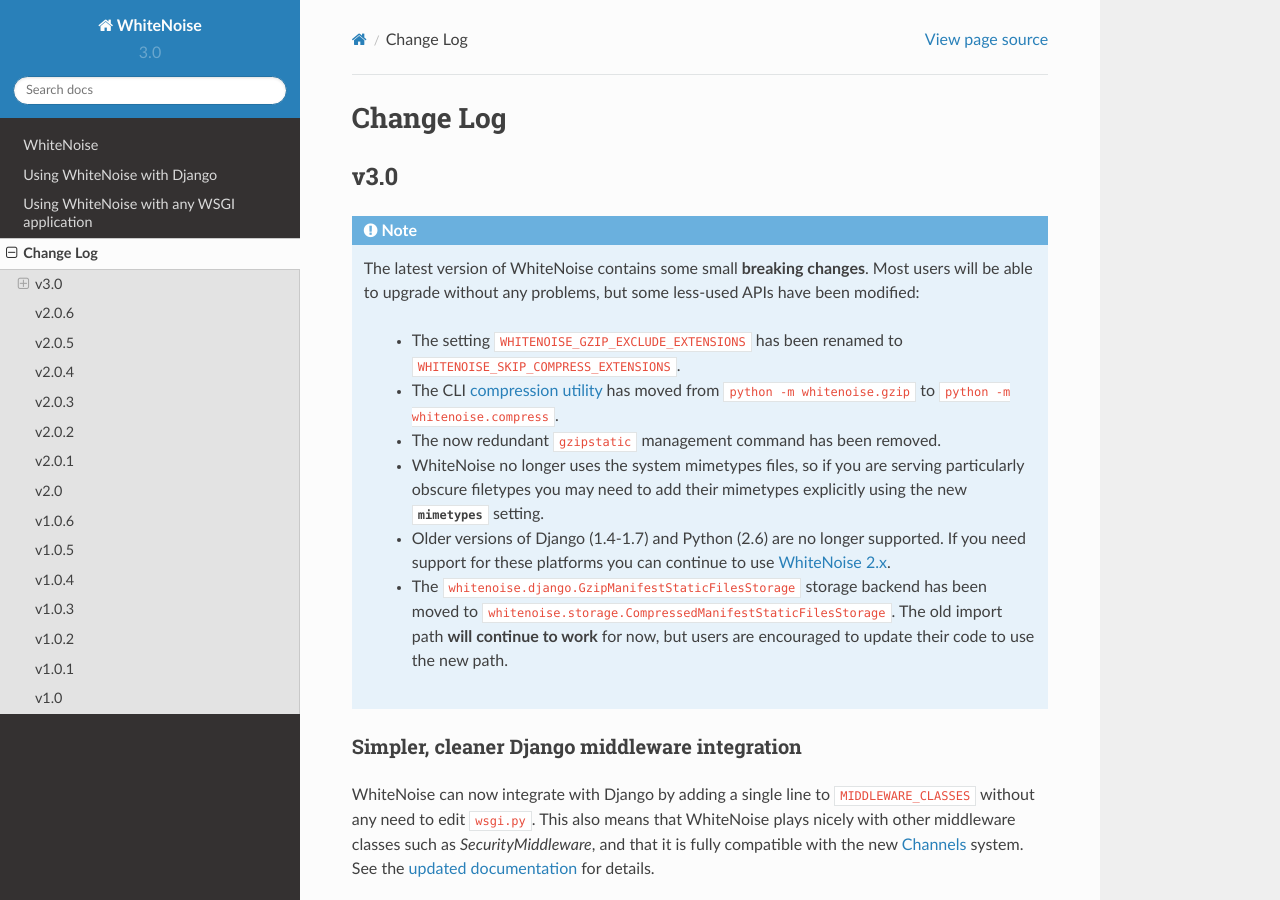
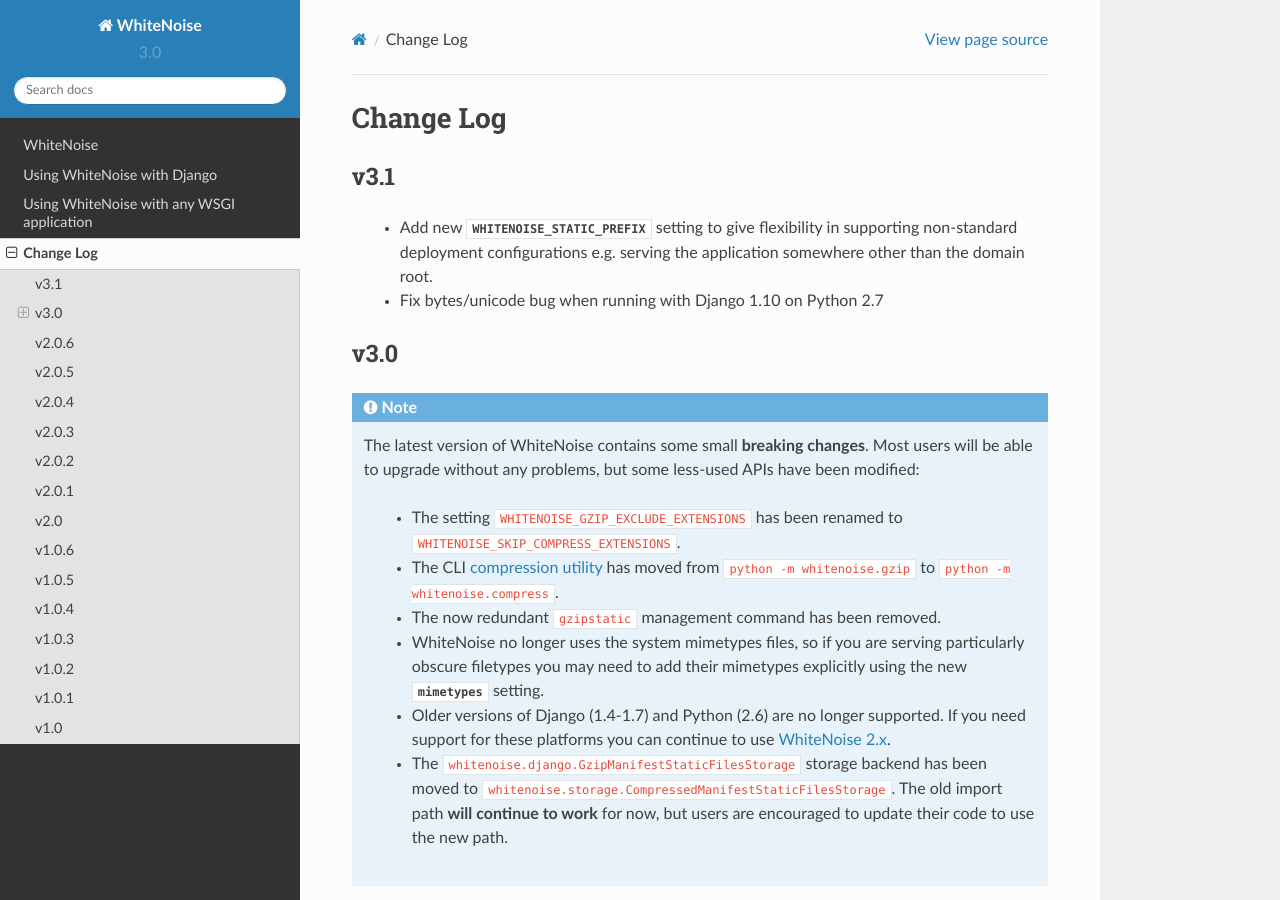
Before and after one commit to gorbunov87/white_noise, a Sphinx documentation site: the page built from docs/changelog.rst, in a window 1280 px wide and 900 px high. Built offline with Sphinx 7.4.7 and the Read the Docs theme 2.0.0, drawn with Linux system fonts in a browser that asks for light colours.

Commit message:
Update changelog

```diff
--- a/docs/changelog.rst
+++ b/docs/changelog.rst
@@ -1,5 +1,13 @@
 Change Log
 ==========
+
+v3.1
+----
+
+ * Add new :any:`WHITENOISE_STATIC_PREFIX` setting to give flexibility in
+   supporting non-standard deployment configurations e.g. serving the
+   application somewhere other than the domain root.
+ * Fix bytes/unicode bug when running with Django 1.10 on Python 2.7
 
 v3.0
 ----
```
